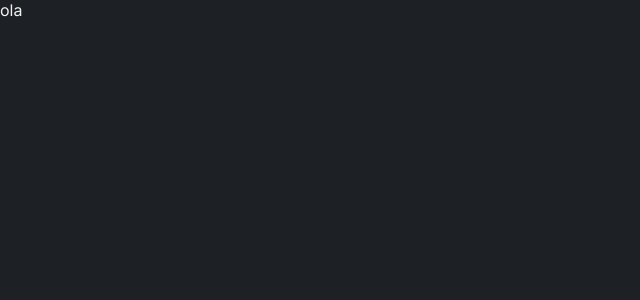
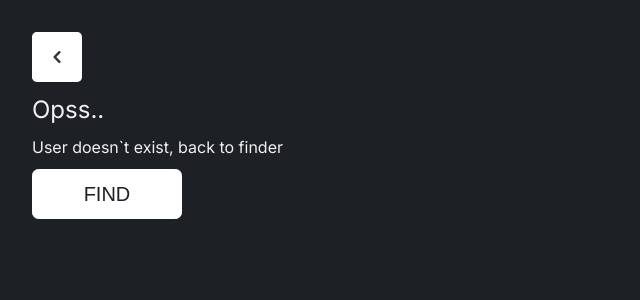
Before and after one commit to MiguelSperle/Githubfinder, a Next.js app: page /errors/user-not-found in a window 1280 px wide. Shown: the top 300 px of the page, without its empty margins (0-640 px from the left). Built offline with nearby package versions, Linux system fonts and the light colour scheme.

Commit message:
updated archive (custom-message) imports

```diff
--- a/src/app/errors/user-not-found/components/custom-message-not-found/custom-message.tsx
+++ b/src/app/errors/user-not-found/components/custom-message-not-found/custom-message.tsx
@@ -1,31 +1,36 @@
+import Button from '@/components/Button'
+import Typography from '@/components/Typography'
+import Link from 'next/link'
+import { HiChevronLeft } from 'react-icons/hi'
+import * as Styled from './styles'
+
 export default function CustomMessage() {
   return (
-    <p>ola</p>
-    // <Styled.ContainerCustomError404>
-    //   <Link href="/">
-    //     <Button
-    //       width="50px"
-    //       height="50px"
-    //       fontSize="1.5rem"
-    //       className="button-chevron-left"
-    //     >
-    //       <HiChevronLeft />
-    //     </Button>
-    //   </Link>
+    <Styled.ContainerCustomError404>
+      <Link href="/">
+        <Button
+          width="50px"
+          height="50px"
+          fontSize="1.5rem"
+          className="button-chevron-left"
+        >
+          <HiChevronLeft />
+        </Button>
+      </Link>
 
-    //   <Typography text="Opss.." fontSize="1.5rem" />
-    //   <Typography text="User doesn`t exist, back to finder" fontSize="1rem" />
+      <Typography text="Opss.." fontSize="1.5rem" />
+      <Typography text="User doesn`t exist, back to finder" fontSize="1rem" />
 
-    //   <Link href="/">
-    //     <Button
-    //       width="150px"
-    //       height="50px"
-    //       fontSize="1.25rem"
-    //       className="button-go-find"
-    //     >
-    //       FIND
-    //     </Button>
-    //   </Link>
-    // </Styled.ContainerCustomError404>
+      <Link href="/">
+        <Button
+          width="150px"
+          height="50px"
+          fontSize="1.25rem"
+          className="button-go-find"
+        >
+          FIND
+        </Button>
+      </Link>
+    </Styled.ContainerCustomError404>
   )
 }
```
